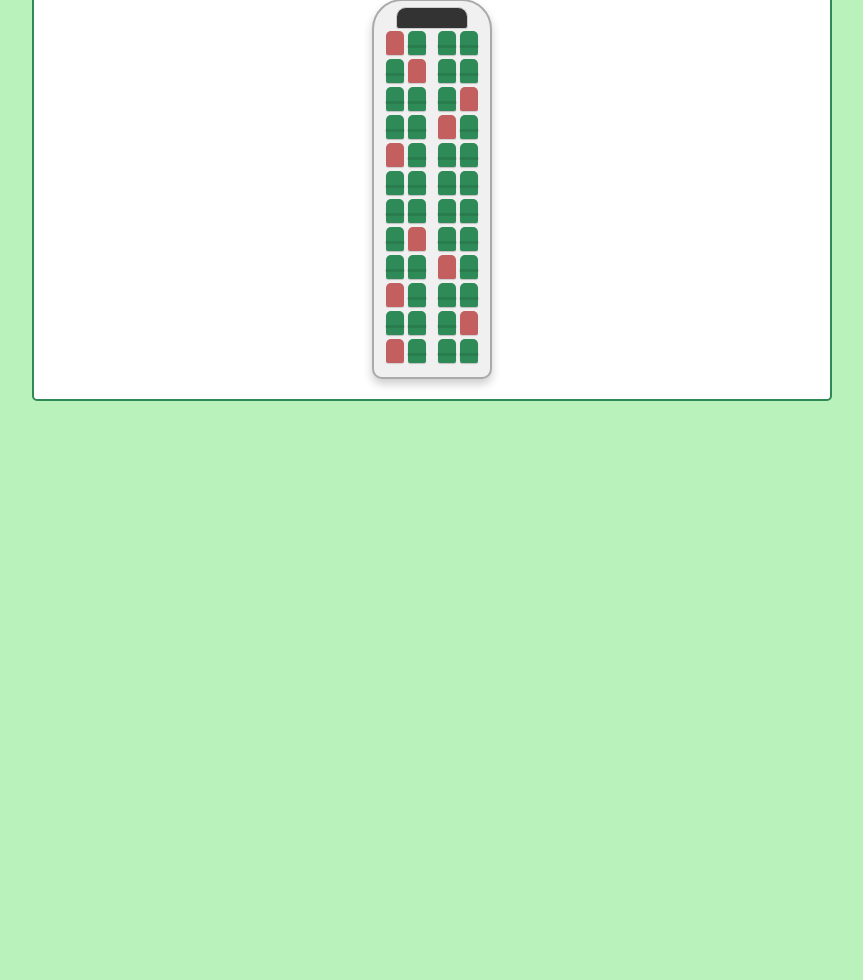
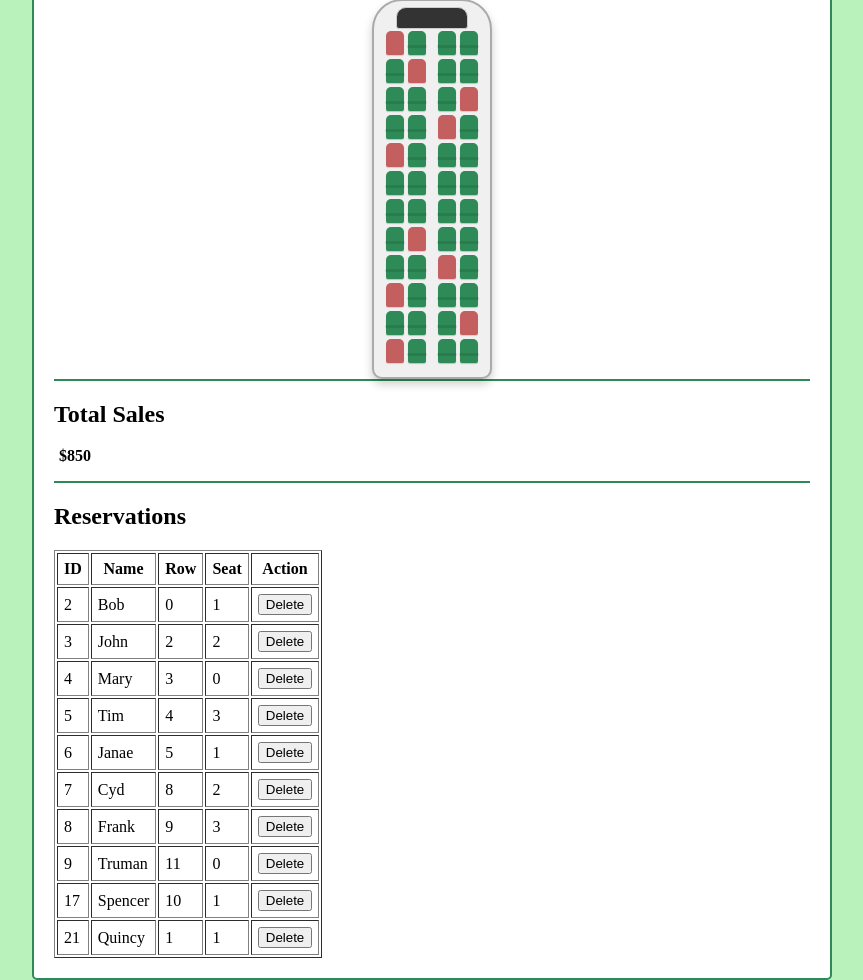
Before and after one commit to steinmeyerspencer/final_proj, a Flask app: page /admin in a window 1280 px wide. Shown: the part 283-1263 px from the top of the page, without its empty margins (208-1071 px from the left). Before the commit the page ends 684 px from the top, so only its background shows below. Run offline with Flask 3, Linux system fonts and the light colour scheme; a user stored in the database is signed in; data comes from the database, SQL or seed files in the repository; both versions use the stored data as it was after the commit.

Commit message:
Admin Functionality Made

```diff
--- a/main.py
+++ b/main.py
@@ -27,6 +27,7 @@ def get_seating_chart():
     seats = db.execute('SELECT seatRow, seatColumn FROM reservations').fetchall()
 
     for seat in seats:
+        # seat is a sqlite3.Row, index access works but use numeric indexes as before
         row = seat[0]
         col = seat[1]
 
@@ -55,6 +56,28 @@ def create_eticket_num(first_name):
     eticket_num += infotc_string[min_length:]
 
     return eticket_num
+
+def get_cost_matrix():
+    cost_matrix = [[100, 75, 50, 100] for _ in range(12)]
+    return cost_matrix
+
+def calculate_total_sales():
+    cost_matrix = get_cost_matrix()
+    conn = get_db_connection()
+
+    reservations = conn.execute(
+        "SELECT seatRow, seatColumn FROM reservations"
+    ).fetchall()
+    conn.close()
+
+    total = 0
+    for r in reservations:
+        # rows/cols in DB are 1-based
+        row = r["seatRow"] - 1
+        col = r["seatColumn"] - 1
+        total += cost_matrix[row][col]
+
+    return total
 
 
 # route to display index page
@@ -108,9 +131,33 @@ def admin():
 
     if session.get('admin_logged_in'):
         chart = get_seating_chart()
-        return render_template('admin.html', chart_to_display=chart)
+        total_sales = calculate_total_sales()
+
+        conn = get_db_connection()
+        all_reservations = conn.execute(
+            "SELECT id, passengerName, seatRow, seatColumn FROM reservations"
+        ).fetchall()
+        conn.close()
+
+        return render_template('admin.html',
+                               chart_to_display=chart,
+                               total_sales=total_sales,
+                               all_reservations=all_reservations
+                            )
     else:
         return render_template('admin.html', chart_to_display=None)
+
+@app.route('/delete_reservation/<int:reservation_id>', methods=['POST'])
+def delete_reservation(reservation_id):
+    if not session.get('admin_logged_in'):
+        abort(403)
+
+    conn = get_db_connection()
+    # pass a tuple for parameters
+    conn.execute("DELETE FROM reservations WHERE id = ?", (reservation_id,))
+    conn.commit()
+    conn.close()
+    return redirect(url_for('admin'))
 
 # route to display reservations page
 @app.route('/reservations')
@@ -165,4 +212,5 @@ def reservations_post():
 
     return render_template('reservations.html', seats=seating_chart, text_to_display = text_to_display)
 
-app.run(port=5004)
+if __name__ == '__main__':
+    app.run(port=5004)
--- a/templates/admin.html
+++ b/templates/admin.html
@@ -43,6 +43,38 @@
             </div>
         {% endfor %}
     </div>
+
+    <hr>
+    <h2>Total Sales</h2>
+    <p><strong>${{ total_sales }}</strong></p>
+
+    <hr>
+
+    <h2>Reservations</h2>
+    <table border="1" cellpadding="6">
+        <tr>
+            <th>ID</th>
+            <th>Name</th>
+            <th>Row</th>
+            <th>Seat</th>
+            <th>Action</th>
+        </tr>
+
+        {% for r in all_reservations %}
+        <tr>
+            <td>{{ r.id }}</td>
+            <td>{{ r.passengerName }}</td>
+            <td>{{ r.seatRow }}</td>
+            <td>{{ r.seatColumn }}</td>
+            <td>
+                <form action="{{ url_for('delete_reservation', reservation_id=r.id) }}" method="POST" style="margin:0;">
+                    <button type="submit">Delete</button>
+                </form>
+            </td>
+        </tr>
+        {% endfor %}
+    </table>
+
     {% else %}
         <h1>Administrator Login</h1>
 
```
Also changed, not shown: reservations.db.
